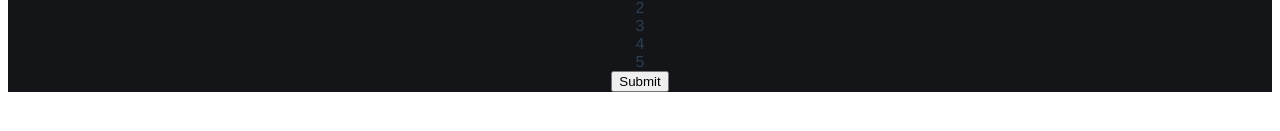
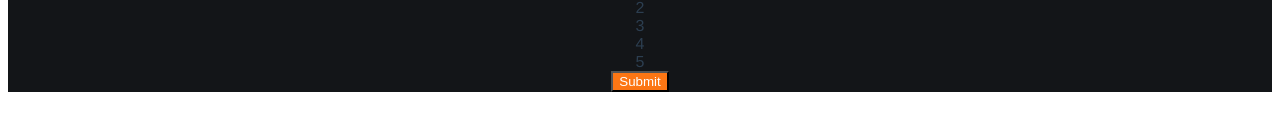
Before and after one commit to MaxAnderberg/rating-component, a Vue app: page / in a window 1280 px wide. Shown: the part 171-302 px from the top of the page. Built offline with nearby package versions, Linux system fonts and the light colour scheme.

Commit message:
added basic buttom

```diff
--- a/src/components/HelloWorld.vue
+++ b/src/components/HelloWorld.vue
@@ -22,7 +22,7 @@
         5
       </div>
     </div>
-    <button>
+    <button class="button">
       Submit
     </button>
   </div>
@@ -54,4 +54,8 @@ li {
 a {
   color: #42b983;
 }
+.button {
+  color: #fff;
+  background-color: #FC7614;
+}
 </style>
```
